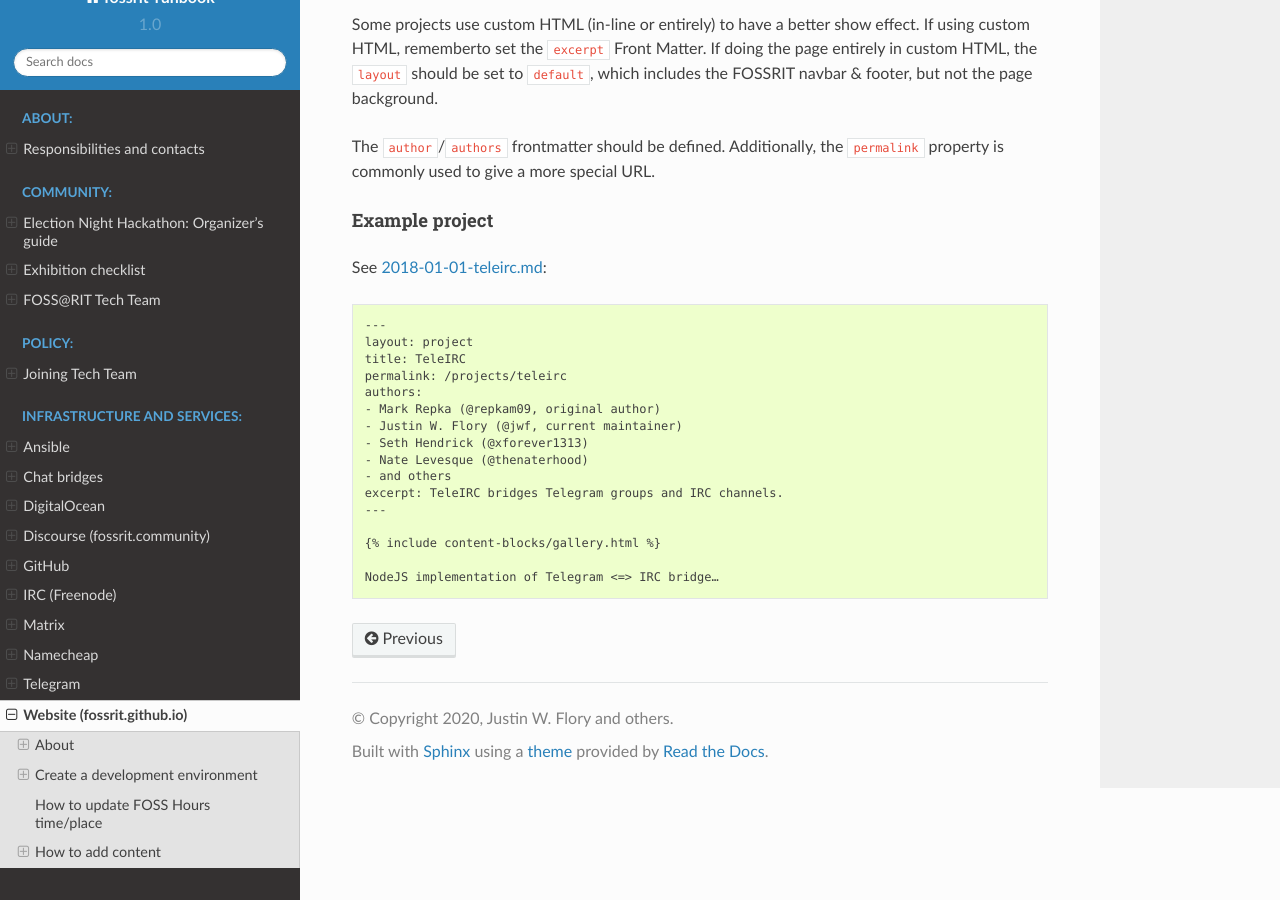
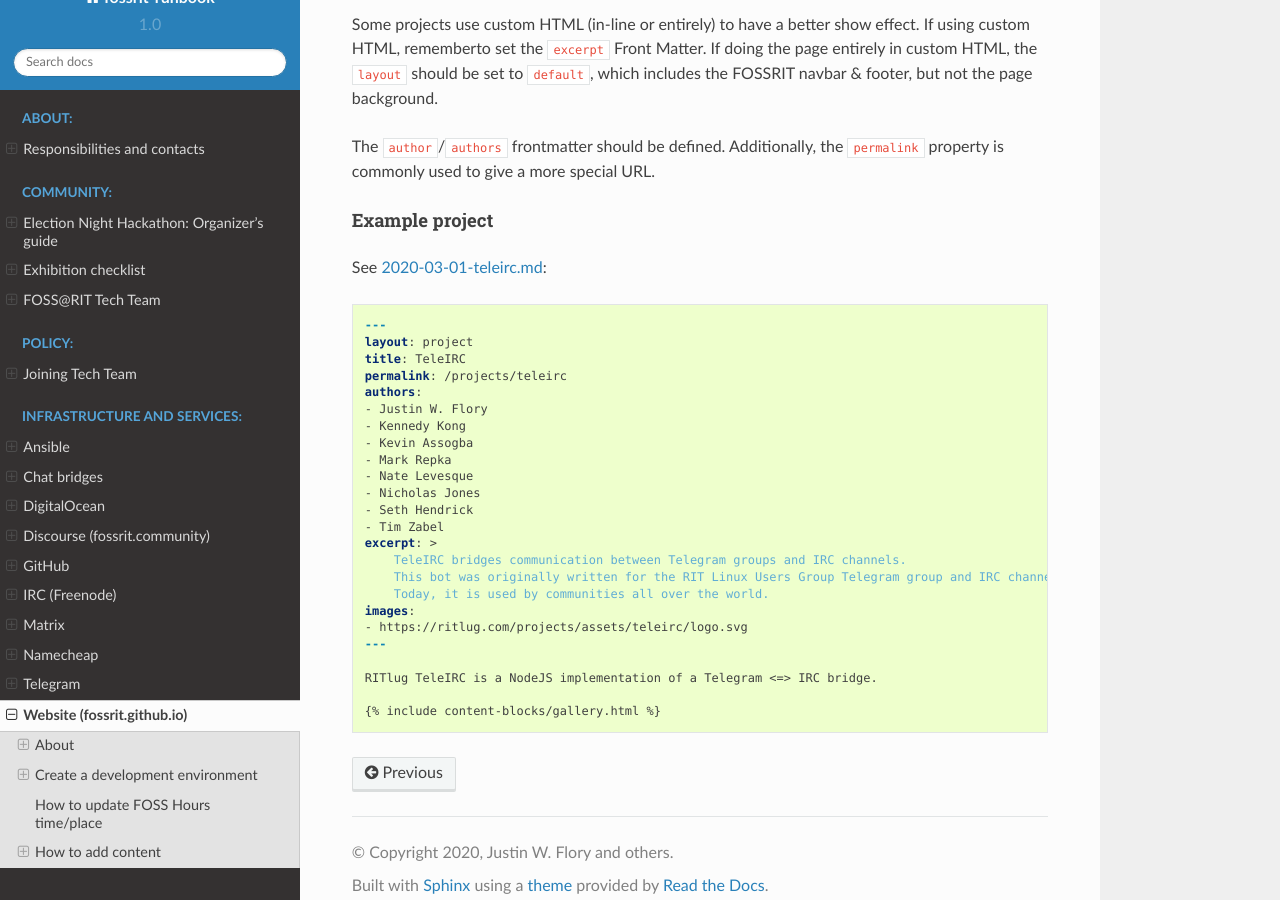
Before and after one commit to FOSSRIT/runbook, a Sphinx documentation site: the page built from docs/infra/website.md, in a window 1280 px wide and 900 px high, scrolled down 4683 px. Built offline with Sphinx 7.4.7 and the Read the Docs theme 2.0.0, drawn with Linux system fonts in a browser that asks for light colours; formulas are drawn with MathJax 3.

Commit message:
:beetle: website: Fix dead link for project example (#45)
Since the first edition of this page, the projects section was
rearranged significantly. This updates the example in the Runbook and
links to an updated commit for an example in the repo.

Signed-off-by: Justin W. Flory <git@jwf.io>

````diff
--- a/docs/infra/website.md
+++ b/docs/infra/website.md
@@ -220,23 +220,31 @@ Additionally, the `permalink` property is commonly used to give a more special U
 
 #### Example project
 
-See [2018-01-01-teleirc.md](https://github.com/FOSSRIT/fossrit.github.io/blob/67282a55a6330a5c61397eaeac92ef9c025f0432/projects/_posts/2018-01-01-teleirc.md):
+See [2020-03-01-teleirc.md](https://github.com/FOSSRIT/fossrit.github.io/blob/6d11475b205bbb564cb5b284b390b4810bec5d9b/projects/_posts/2020-03-01-teleirc.md):
 
-```
+```yaml
 ---
 layout: project
 title: TeleIRC
 permalink: /projects/teleirc
 authors:
-- Mark Repka (@repkam09, original author)
-- Justin W. Flory (@jwf, current maintainer)
-- Seth Hendrick (@xforever1313)
-- Nate Levesque (@thenaterhood)
-- and others
-excerpt: TeleIRC bridges Telegram groups and IRC channels.
+- Justin W. Flory
+- Kennedy Kong
+- Kevin Assogba
+- Mark Repka
+- Nate Levesque
+- Nicholas Jones
+- Seth Hendrick
+- Tim Zabel
+excerpt: >
+    TeleIRC bridges communication between Telegram groups and IRC channels.
+    This bot was originally written for the RIT Linux Users Group Telegram group and IRC channel.
+    Today, it is used by communities all over the world.
+images:
+- https://ritlug.com/projects/assets/teleirc/logo.svg
 ---
 
+RITlug TeleIRC is a NodeJS implementation of a Telegram <=> IRC bridge.
+
 {% include content-blocks/gallery.html %}
-
-NodeJS implementation of Telegram <=> IRC bridge…
 ```
````
